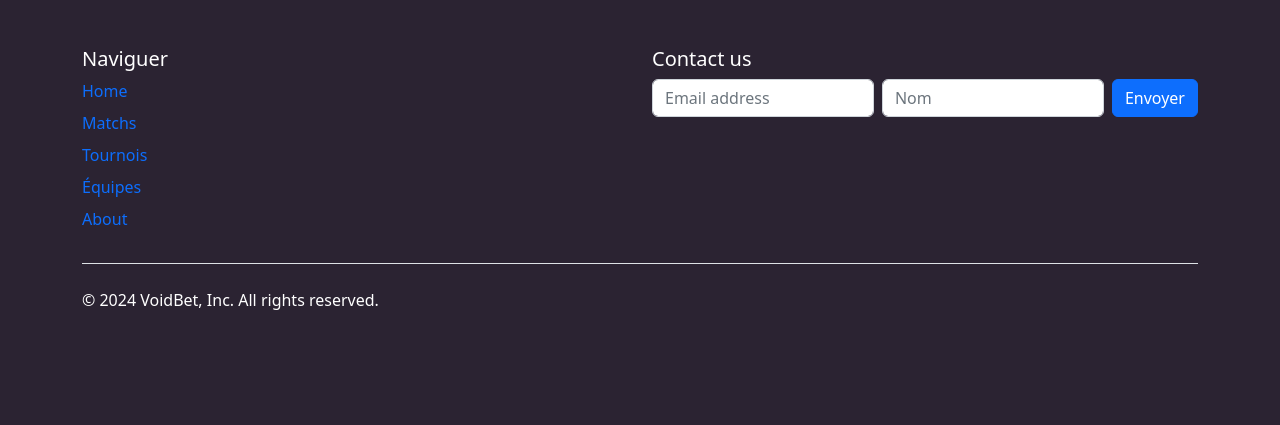
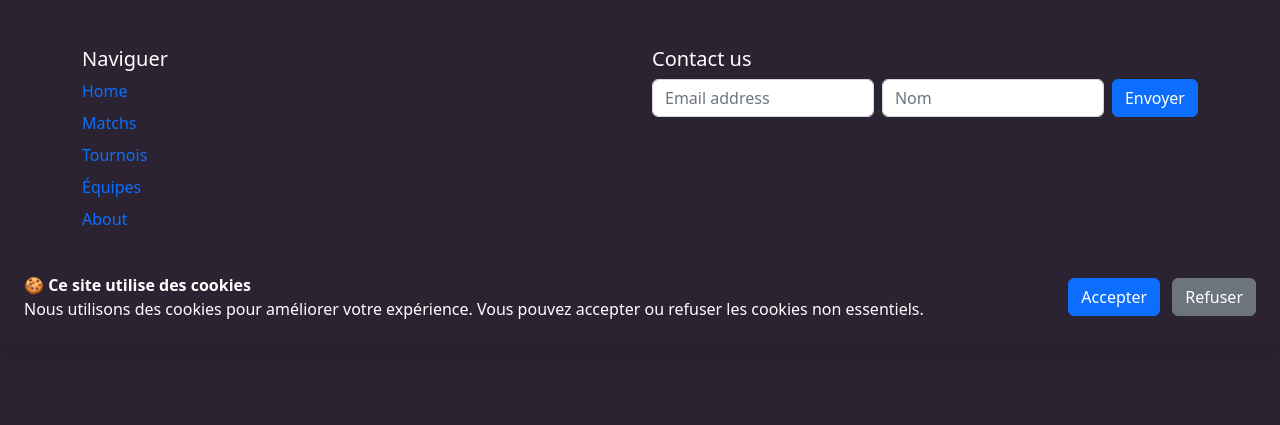
Before and after one commit to Alexander7474/voidBet, a PHP site: page /control/connexion.php in a window 1280 px wide. Shown: the part 455-880 px from the top of the page. Run offline with PHP 8.4, Linux system fonts and the light colour scheme; some libraries are stand-ins or nearby versions.

Commit message:
Ajout de l'acceptation des cookies

```diff
--- a/control/connexion.php
+++ b/control/connexion.php
@@ -62,7 +62,9 @@ session_start();
         if(password_verify($_POST['mdp'], $user->password)){
           $tab[] = ['id'=>$user->id_user, 'password'=>$user->password];
           $tabser = serialize($tab);
-          setcookie('logged', $tabser, time()+60*60*24, "/"); // si l'utilisateur a accepté les cookie
+          if(isset($_COOKIE['cookies_accepted']) && $_COOKIE['cookies_accepted'] == "true"){
+            setcookie('logged', $tabser, time()+60*60*24*30, "/"); // si l'utilisateur a accepté les cookie
+          }
           $_SESSION['logged'] = $tabser;
           header('Location: utilisateur.php');
         }else{
@@ -89,6 +91,7 @@ session_start();
       }
     }
 
+/*template*/  include($racine_path.'templates/front/cookie.php');
     include($racine_path.'templates/front/header.php');
 
     if(!isset($_GET['create'])){
--- a/control/match.php
+++ b/control/match.php
@@ -53,6 +53,7 @@ if(!isset($in_index)){
       }
     }
   }
+/*template*/  include($racine_path.'templates/front/cookie.php');
   /*template*/  include($racine_path.'templates/front/header.php');
 }
 
--- a/control/team.php
+++ b/control/team.php
@@ -34,6 +34,7 @@ if(!isset($in_index)){
       }
     }
   }
+/*template*/  include($racine_path.'templates/front/cookie.php');
   /*template*/  include($racine_path.'templates/front/header.php');
 }
 
--- a/control/tournament.php
+++ b/control/tournament.php
@@ -34,6 +34,7 @@ if(!isset($in_index)){
       }
     }
   }
+/*template*/  include($racine_path.'templates/front/cookie.php');
   /*template*/  include($racine_path.'templates/front/header.php');
 }
 
--- a/control/utilisateur.php
+++ b/control/utilisateur.php
@@ -68,6 +68,7 @@ session_start();
     }
 
 
+/*template*/  include($racine_path.'templates/front/cookie.php');
     /*template*/  include($racine_path.'templates/front/header.php');
 
     // valeur pour exemple
--- a/index.php
+++ b/index.php
@@ -23,6 +23,8 @@ if(isset($_SESSION['logged'])){
     }
   }
 }
+
+/*template*/  include($racine_path.'templates/front/cookie.php');
 /*template*/  include($racine_path.'templates/front/header.php');
 
 echo "<div class='container'>";
--- /dev/null
+++ b/templates/front/cookie.php
@@ -0,0 +1,13 @@
+<!-- Bannière Cookies -->
+<div id="cookie-banner" class="position-fixed bottom-0 start-0 end-0 second-plan text-white p-4 shadow d-flex justify-content-between align-items-center" style="z-index: 1050;">
+  <div>
+    <strong>🍪 Ce site utilise des cookies</strong><br>
+    Nous utilisons des cookies pour améliorer votre expérience. Vous pouvez accepter ou refuser les cookies non essentiels.
+  </div>
+  <div>
+    <button class="btn btn-primary me-2" id="acceptCookies">Accepter</button>
+    <button class="btn btn-secondary" id="refuseCookies">Refuser</button>
+  </div>
+</div>
+
+<script src="<?php echo $racine_path; ?>templates/front/scripts/cookie_form.js"></script>
--- /dev/null
+++ b/templates/front/scripts/cookie_form.js
@@ -0,0 +1,17 @@
+  // Vérifie si l'utilisateur a déjà fait un choix
+  if (document.cookie.includes("cookies_accepted=true") || document.cookie.includes("cookies_accepted=false")) {
+    document.getElementById("cookie-banner").classList.add("d-none");
+  }
+
+  // Accepter les cookies
+  document.getElementById("acceptCookies").addEventListener("click", function () {
+    document.cookie = "cookies_accepted=true; path=/; max-age=" + 60 * 60 * 24 * 180; // 180 jours
+    document.getElementById("cookie-banner").classList.add("d-none");
+    // Tu peux ici déclencher d'autres scripts (ex : Google Analytics)
+  });
+
+  // Refuser les cookies
+  document.getElementById("refuseCookies").addEventListener("click", function () {
+    document.cookie = "cookies_accepted=false; path=/; max-age=" + 60 * 60 * 24 * 180;
+    document.getElementById("cookie-banner").classList.add("d-none");
+  });
```
